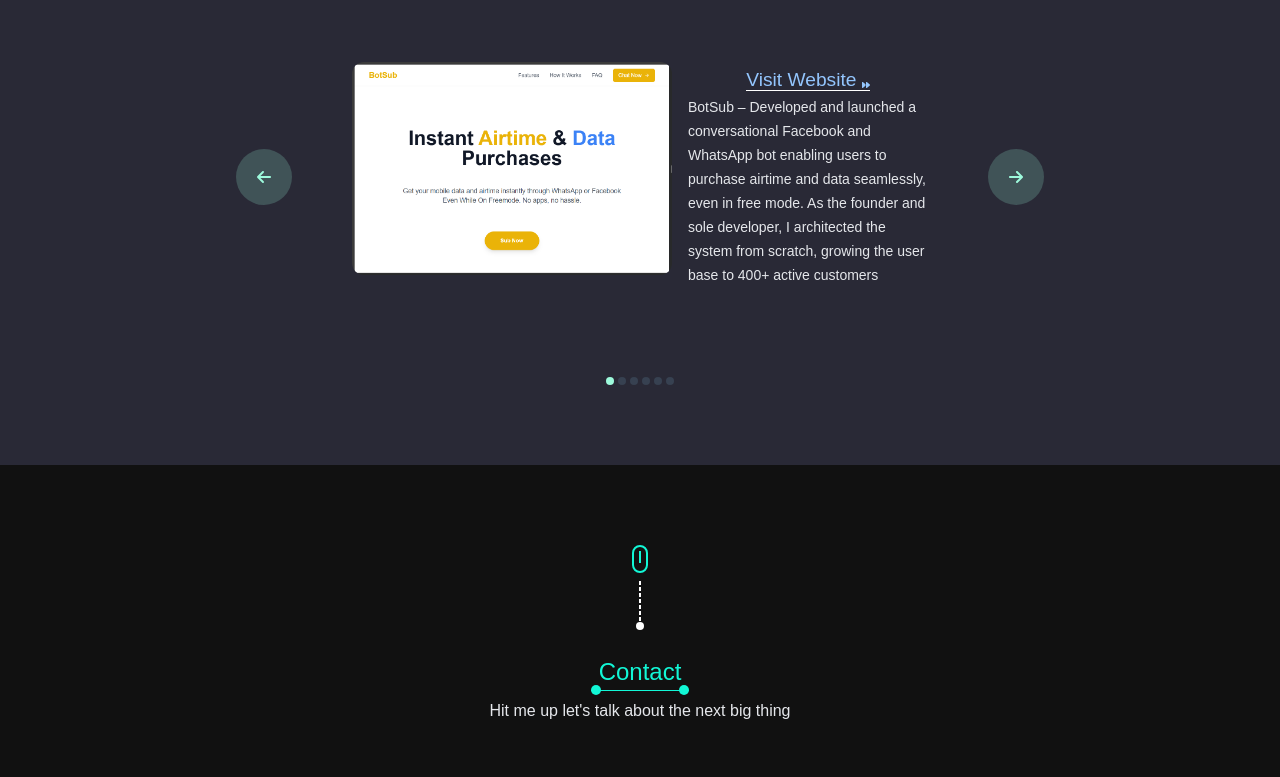
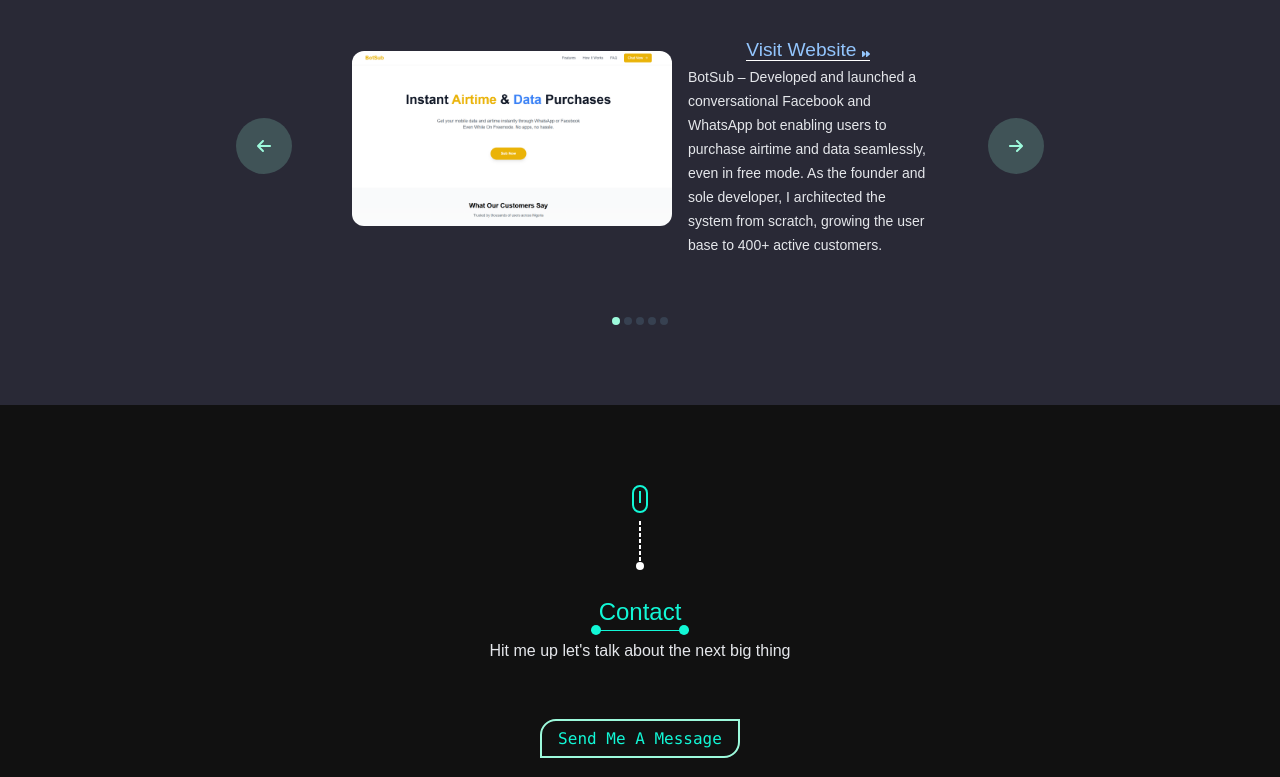
Before and after one commit to Khalidbello/myportfolio, a Next.js app: page / in a window 1280 px wide. Shown: the part 2509-3286 px from the top of the page. Built offline with nearby package versions, Linux system fonts and the light colour scheme.

Commit message:
updated projects

```diff
--- a/components/projects.tsx
+++ b/components/projects.tsx
@@ -13,7 +13,7 @@
 
 import botSubImg from "@/public/botsub-img.png";
 import botSubAdminImg from "@/public/botsub-admin.png";
-import azulaImg from "@/public/azula-img.png";
+import azulaImg from "@/public/azula.png";
 import theLogicRoomImg from "@/public/the-logic-room.png";
 import sabiqFarmImg from "@/public/sabiq-farm.png";
 
@@ -157,32 +157,28 @@
   {
     image: botSubImg,
     link: "https://botsub.vercel.app",
-    info: "BotSub – Developed and launched a conversational Facebook and WhatsApp bot enabling users to purchase airtime and data seamlessly, even in free mode. As the founder and sole developer, I architected the system from scratch, growing the user base to 400+ active customers",
+    info: "BotSub – Developed and launched a conversational Facebook and WhatsApp bot enabling users to purchase airtime and data seamlessly, even in free mode. As the founder and sole developer, I architected the system from scratch, growing the user base to 400+ active customers.",
   },
   {
     image: botSubAdminImg,
     link: "https://botsub.vercel.app/admin",
-    info: "BotSub Admin – Designed an intuitive admin dashboard to streamline customer management, issue resolution, and growth analytics, empowering non-technical team members to oversee operations efficiently",
+    info: "BotSub Admin – Designed an intuitive admin dashboard to streamline customer management, issue resolution, and growth analytics, empowering non-technical team members to oversee operations efficiently.",
   },
   {
     image: azulaImg,
     link: "https://codenojutsu.vercel.app/azula",
-    info: "Azula – Created a dynamic product page featuring a web-compatible 3D model for an improved charcoal stove, blending interactive design with persuasive storytelling.",
+    info: "Azula – Created a dynamic product page featuring a web compatible 3D model for an improved charcoal stove, blending interactive design with persuasive storytelling.",
   },
   {
     image: theLogicRoomImg,
     link: "https://www.thelogicroominnovation.com/",
-    info: "The Logic Room – Built as a frontend developer during my internship at Tech-Reyal, this business landing page prioritized clean design and responsive functionality to enhance user engagement",
+    info: "The Logic Room – Built as a frontend developer during my internship at Tech-Reyal, this business landing page prioritized clean design and responsive functionality to enhance user engagement.",
   },
-  {
-    image: azulaImg,
-    link: "https://codenojutsu.vercel.app/azula",
-    info: "Azula – Created a dynamic product page featuring a web-compatible 3D model for an improved charcoal stove, blending interactive design with persuasive storytelling.",
-  },
+
   {
     image: sabiqFarmImg,
     link: "https://sabiqfarm.vercel.app/",
-    info: "SabiqFarm – Delivered a grant-focused landing page for a peer’s agricultural initiative, optimizing conversion through clear value propositions and seamless UX.",
+    info: "SabiqFarm – Designed a clean, effective website to help a friend apply for an agriculture grant—making their pitch stand out.",
   },
 ];
 
```
Also changed, not shown: public/botsub-img.png.
